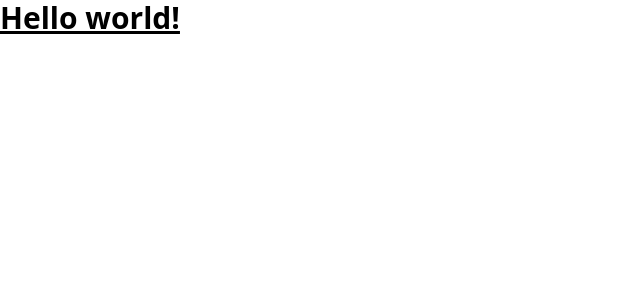
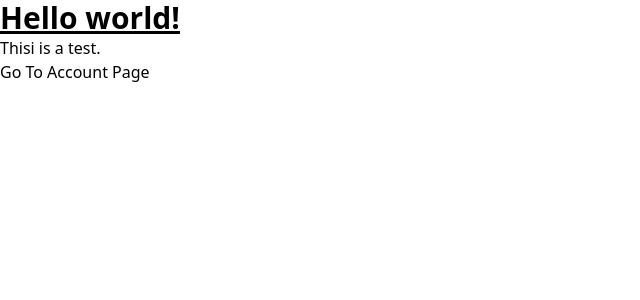
Before and after one commit to rolandsaav/hackRit, a Next.js app: page / in a window 1280 px wide. Shown: the top 300 px of the page, without its empty margins (0-640 px from the left). Built offline with nearby package versions, Linux system fonts and the light colour scheme.

Commit message:
added example frontend and backend code in the form of components and prop functions

```diff
--- /dev/null
+++ b/src/components/Button.js
@@ -0,0 +1,7 @@
+function Button(props) {
+  return (
+    <button>This is a {props.color} button</button>
+  )
+}
+
+export default Button
--- /dev/null
+++ b/src/pages/account.js
@@ -0,0 +1,29 @@
+import Button from "@/components/button"
+
+function account(posts) {
+  console.log(posts)
+
+  return (
+    <>
+      {posts.posts.map(p => {
+        return <div className="w-64 border-solid border-black border-2">
+          <p>{p.title}</p>
+          <p className="text-red-600">{p.completed} completed</p>
+        </div>
+      })}
+    </>
+  )
+}
+
+export async function getServerSideProps(context) {
+  const posts = await fetch('https://jsonplaceholder.typicode.com/todos/')
+      .then(response => response.json())
+  return {
+    props: {
+      posts
+    }, // will be passed to the page component as props
+  }
+}
+
+
+export default account
--- a/src/pages/index.js
+++ b/src/pages/index.js
@@ -1,7 +1,15 @@
+import Link from "next/link";
+
 export default function Home() {
   return (
+    <>
     <h1 className="text-3xl font-bold underline">
       Hello world!
     </h1>
+    <div className="">
+      Thisi is a test.
+    </div>
+    <Link href={"/account"}>Go To Account Page</Link>
+    </>
   )
 }
--- a/tailwind.config.js
+++ b/tailwind.config.js
@@ -4,7 +4,9 @@ module.exports = {
     "./src/**/*.{js,ts,jsx,tsx}",
   ],
   theme: {
-    extend: {},
+    extend: {
+
+    },
   },
   plugins: [],
 }
```
